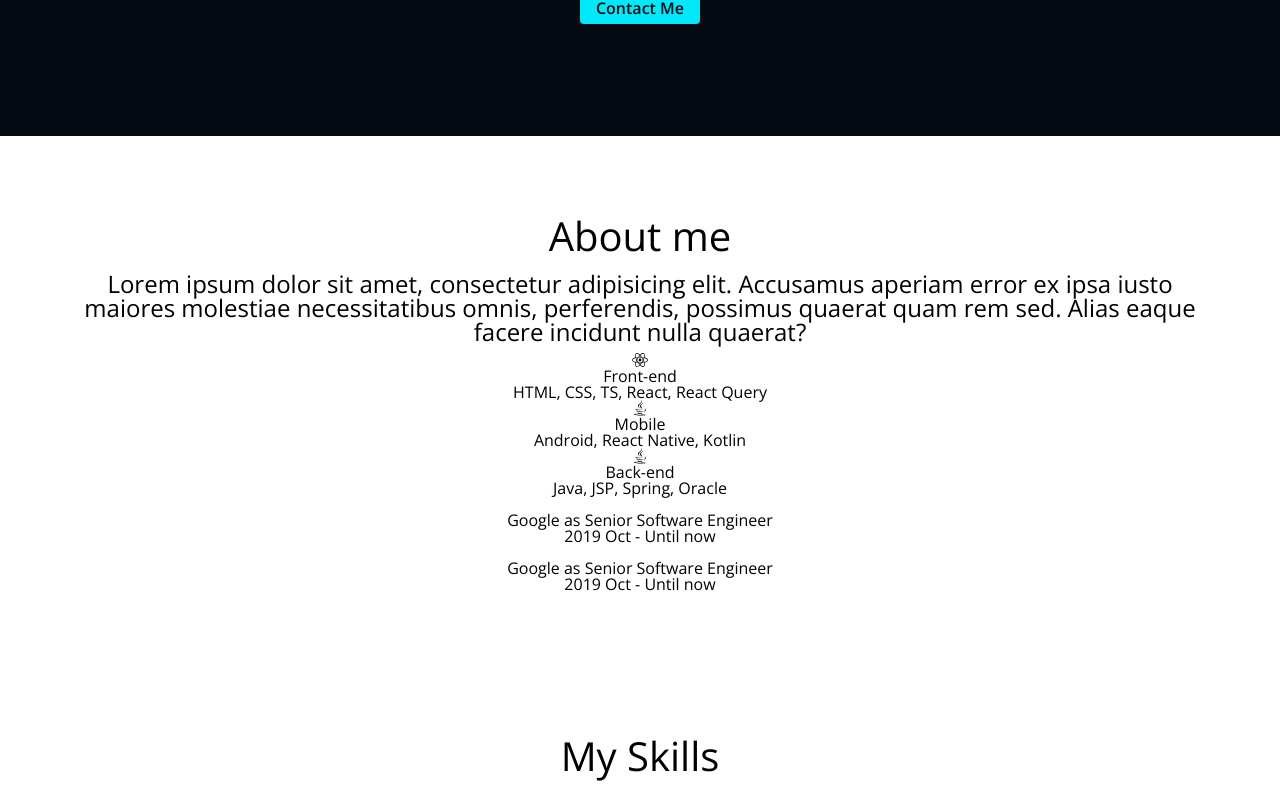
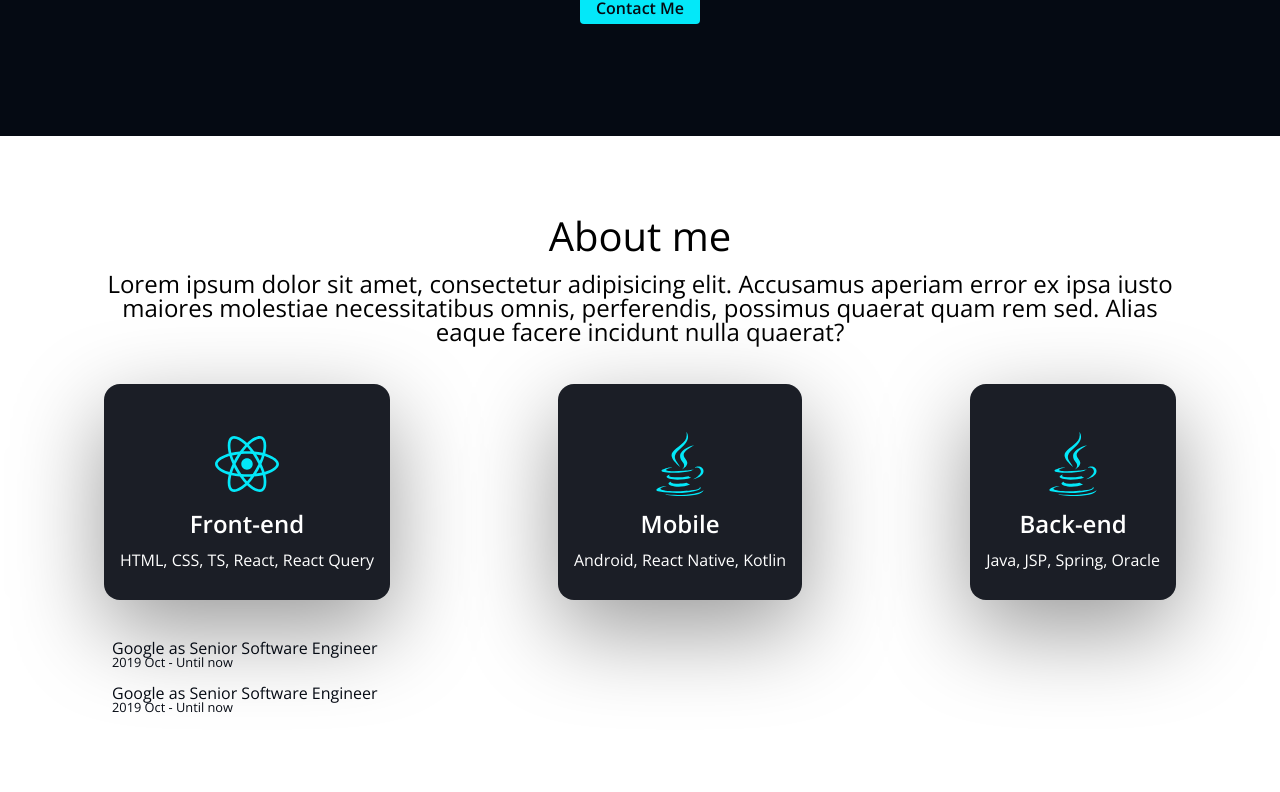
Before and after one commit to WonJun-Yeo/Portfolio, a React (Create React App) app: page / in a window 1280 px wide. Shown: the part 537-1329 px from the top of the page. Built offline with nearby package versions, Linux system fonts and the light colour scheme.

Commit message:
add about.css

```diff
--- a/src/components/main/About.jsx
+++ b/src/components/main/About.jsx
@@ -1,47 +1,48 @@
 import React from 'react';
+import '../../styles/main/about.css';
 import {FontAwesomeIcon} from "@fortawesome/react-fontawesome";
 import {faJava, faReact} from "@fortawesome/free-brands-svg-icons";
 
 const About = () => {
   return (
-      <section id={'about'} className={'section'}>
+      <section id={'about'} className={'section max_container'}>
         <h2 className={'title'}>About me</h2>
         <p className={'description'}>
           Lorem ipsum dolor sit amet, consectetur adipisicing elit. Accusamus aperiam error ex ipsa iusto maiores
           molestiae necessitatibus omnis, perferendis, possimus quaerat quam rem sed. Alias eaque facere incidunt nulla
           quaerat?
         </p>
-        <ul>
-          <li>
-            <FontAwesomeIcon icon={faReact}/>
-            <p>Front-end</p>
+        <ul className={'majors'}>
+          <li className={'major'}>
+            <FontAwesomeIcon icon={faReact} className={'major_icon'}/>
+            <p className={'major_title'}>Front-end</p>
             <p>HTML, CSS, TS, React, React Query</p>
           </li>
-          <li>
-            <FontAwesomeIcon icon={faJava} />
-            <p>Mobile</p>
+          <li className={'major'}>
+            <FontAwesomeIcon icon={faJava} className={'major_icon'}/>
+            <p className={'major_title'}>Mobile</p>
             <p>Android, React Native, Kotlin</p>
           </li>
-          <li>
-            <FontAwesomeIcon icon={faJava} />
-            <p>Back-end</p>
+          <li className={'major'}>
+            <FontAwesomeIcon icon={faJava} className={'major_icon'}/>
+            <p className={'major_title'}>Back-end</p>
             <p>Java, JSP, Spring, Oracle</p>
           </li>
         </ul>
-        <ul>
+        <ul className={'jobs'}>
           {/*학교 단체, 이력*/}
-          <li>
+          <li className={'job'}>
             <img src="" alt=""/>
             <div>
-              <p>Google as Senior Software Engineer</p>
-              <p>2019 Oct - Until now</p>
+              <p className={'job_name'}>Google as Senior Software Engineer</p>
+              <p className={'job_period'}>2019 Oct - Until now</p>
             </div>
           </li>
-          <li>
+          <li className={'job'}>
             <img src="" alt=""/>
             <div>
-              <p>Google as Senior Software Engineer</p>
-              <p>2019 Oct - Until now</p>
+              <p className={'job_name'}>Google as Senior Software Engineer</p>
+              <p className={'job_period'}>2019 Oct - Until now</p>
             </div>
           </li>
         </ul>
--- /dev/null
+++ b/src/styles/main/about.css
@@ -0,0 +1,52 @@
+.majors {
+  display: flex;
+  justify-content: space-between;
+  gap: 1rem;
+  margin: 2.5rem 0;
+}
+
+.major {
+  background-color: var(--color-primary-variant);
+  padding: 2rem 1rem;
+  color: var(--color-text);
+  border-radius: 1rem;
+  cursor: default;
+  box-shadow: rgba(0, 0, 0, 0.4) 0px 30px 90px;
+}
+
+.major_icon {
+  font-size: 4rem;
+  margin: 1rem 0;
+  color: var(--color-accent);
+  transition: all 300ms ease;
+}
+
+.major_title {
+  font-size: 1.5rem;
+  font-weight: bold;
+  margin-bottom: 1rem;
+}
+
+.major:hover .major_icon {
+  transform: rotate(-15deg) scale(1.2);
+}
+
+.jobs {
+  text-align: start;
+}
+
+.job {
+  display: flex;
+  align-items: center;
+  gap: 8px;
+  margin-bottom: 1rem;
+}
+
+.job_name {
+  color: var(--color-primary);
+}
+
+.job_period {
+  font-size: 0.8rem;
+  color: var(--color-primary);
+}
```
